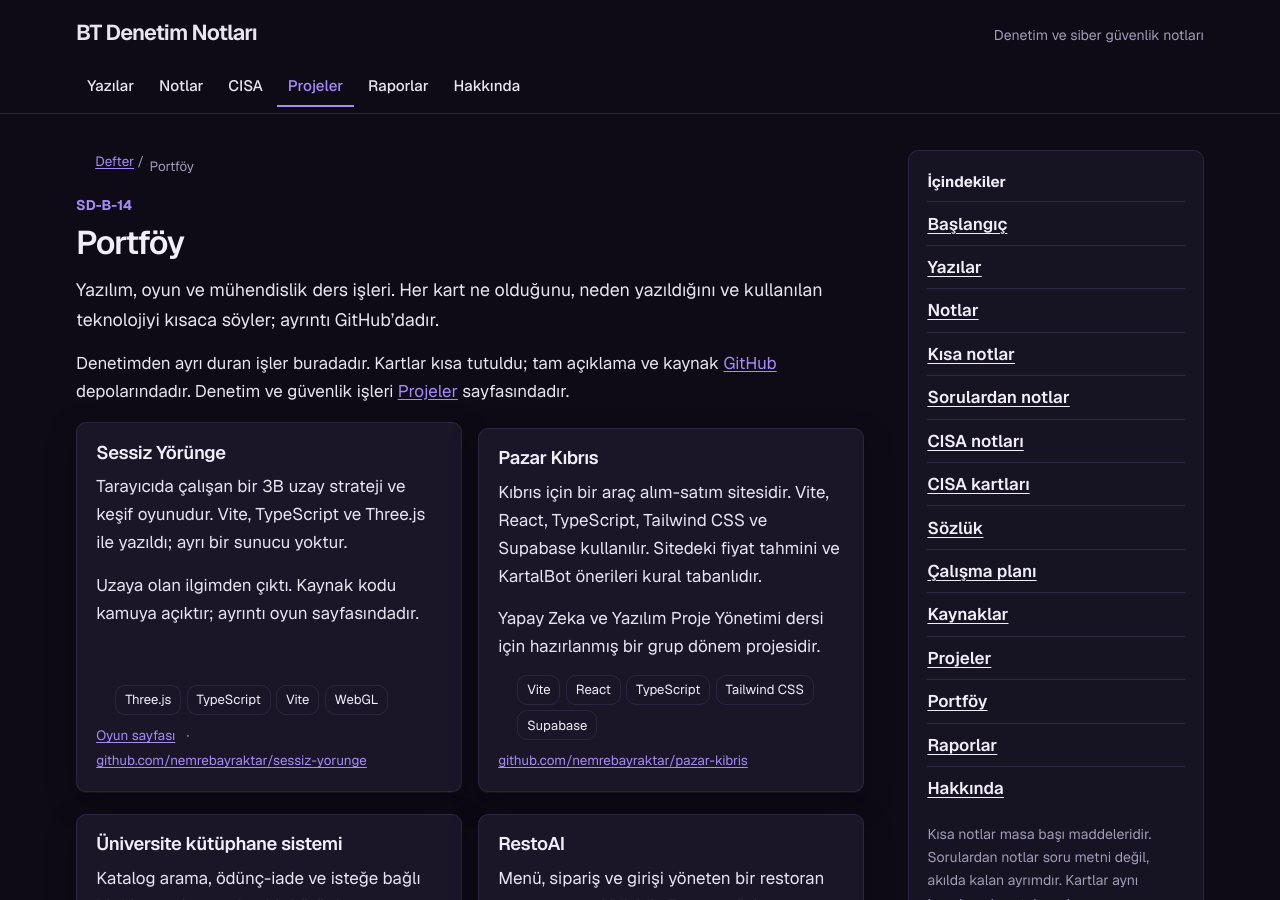
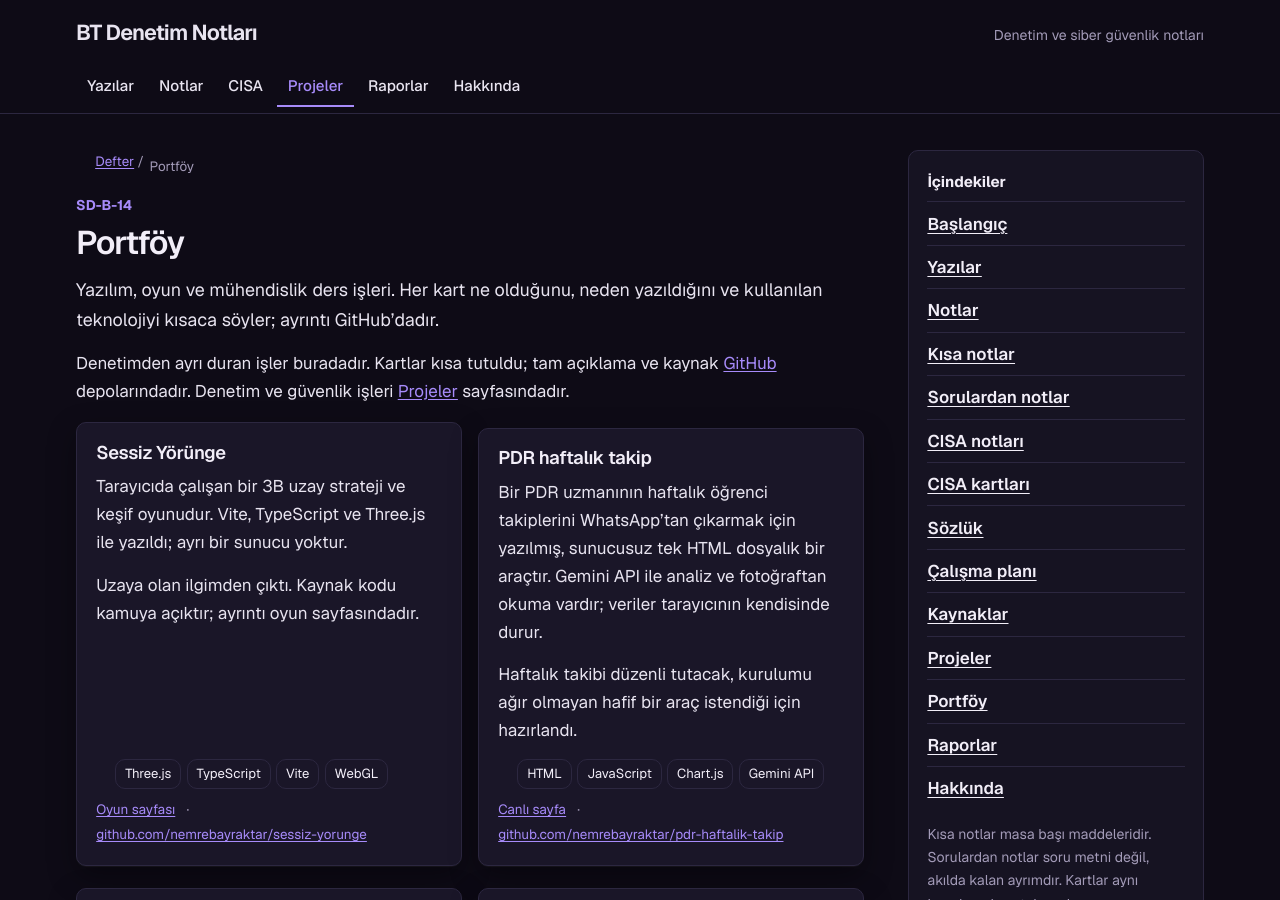
Before and after one commit to nemrebayraktar/siberdefter, a Jekyll site: the page built from portfolyo/index.md, in a window 1280 px wide and 900 px high. Built offline with Jekyll 4.4.1, drawn with Linux system fonts in a browser that asks for light colours.

Commit message:
Portföy: PDR haftalık takip kartı
Yazılım işleri sayfasına kısa bir kart eklendi. Canlı sayfa ve GitHub
bağlantıları kartın altında durur.

```diff
--- a/_data/portfolyo.yml
+++ b/_data/portfolyo.yml
@@ -18,6 +18,26 @@
   sayfa_yazi: Oyun sayfası
   github: "https://github.com/nemrebayraktar/sessiz-yorunge"
   github_yazi: "github.com/nemrebayraktar/sessiz-yorunge"
+
+- id: pdr-haftalik-takip
+  baslik: PDR haftalık takip
+  ozet: >-
+    Bir PDR uzmanının haftalık öğrenci takiplerini WhatsApp’tan
+    çıkarmak için yazılmış, sunucusuz tek HTML dosyalık bir araçtır.
+    Gemini API ile analiz ve fotoğraftan okuma vardır; veriler
+    tarayıcının kendisinde durur.
+  amac: >-
+    Haftalık takibi düzenli tutacak, kurulumu ağır olmayan
+    hafif bir araç istendiği için hazırlandı.
+  etiketler:
+    - HTML
+    - JavaScript
+    - Chart.js
+    - Gemini API
+  canli: "https://nemrebayraktar.github.io/pdr-haftalik-takip/"
+  canli_yazi: Canlı sayfa
+  github: "https://github.com/nemrebayraktar/pdr-haftalik-takip"
+  github_yazi: "github.com/nemrebayraktar/pdr-haftalik-takip"
 
 - id: pazar-kibris
   baslik: Pazar Kıbrıs
--- a/_includes/portfolyo.html
+++ b/_includes/portfolyo.html
@@ -16,11 +16,17 @@
       </ul>
       {% endif %}
       <p class="toc-meta">
+        {% assign meta_once = false %}
         {% if proje.sayfa %}
         <a href="{{ proje.sayfa | relative_url }}">{{ proje.sayfa_yazi }}</a>
+        {% assign meta_once = true %}
+        {% endif %}
+        {% if proje.canli %}
+        {% if meta_once %} · {% endif %}<a href="{{ proje.canli }}">{{ proje.canli_yazi | default: "Canlı sayfa" }}</a>
+        {% assign meta_once = true %}
         {% endif %}
         {% if proje.github %}
-        {% if proje.sayfa %} · {% endif %}<a href="{{ proje.github }}">{{ proje.github_yazi }}</a>
+        {% if meta_once %} · {% endif %}<a href="{{ proje.github }}">{{ proje.github_yazi }}</a>
         {% endif %}
       </p>
     </article>
```
